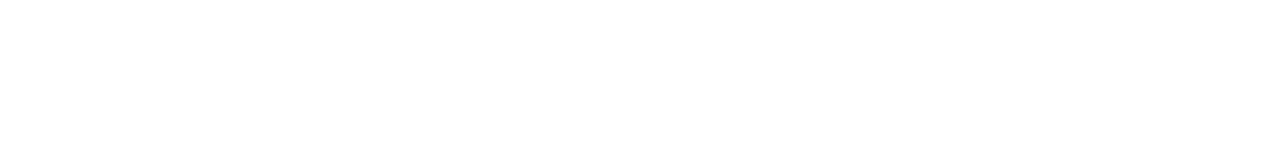
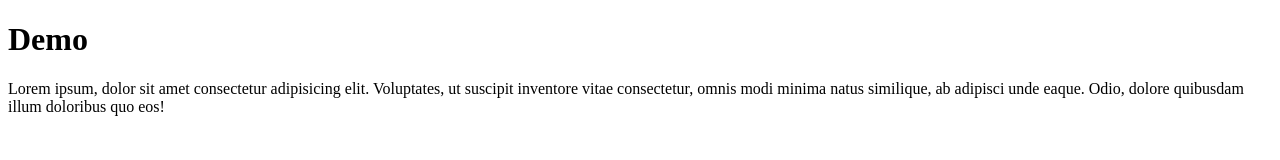
Before and after one commit to OisinATU/GroupC_2425, a plain HTML site: page index.html in a window 1280 px wide. Drawn offline with Linux system fonts and the light colour scheme.

Commit message:
Added h1 and p tags to index.html

```diff
--- a/index.html
+++ b/index.html
@@ -6,6 +6,8 @@
     <title>Version Control</title>
 </head>
 <body>
+    <h1>Demo</h1>
+    <p>Lorem ipsum, dolor sit amet consectetur adipisicing elit. Voluptates, ut suscipit inventore vitae consectetur, omnis modi minima natus similique, ab adipisci unde eaque. Odio, dolore quibusdam illum doloribus quo eos!</p>
 
 </body>
 </html>
```
